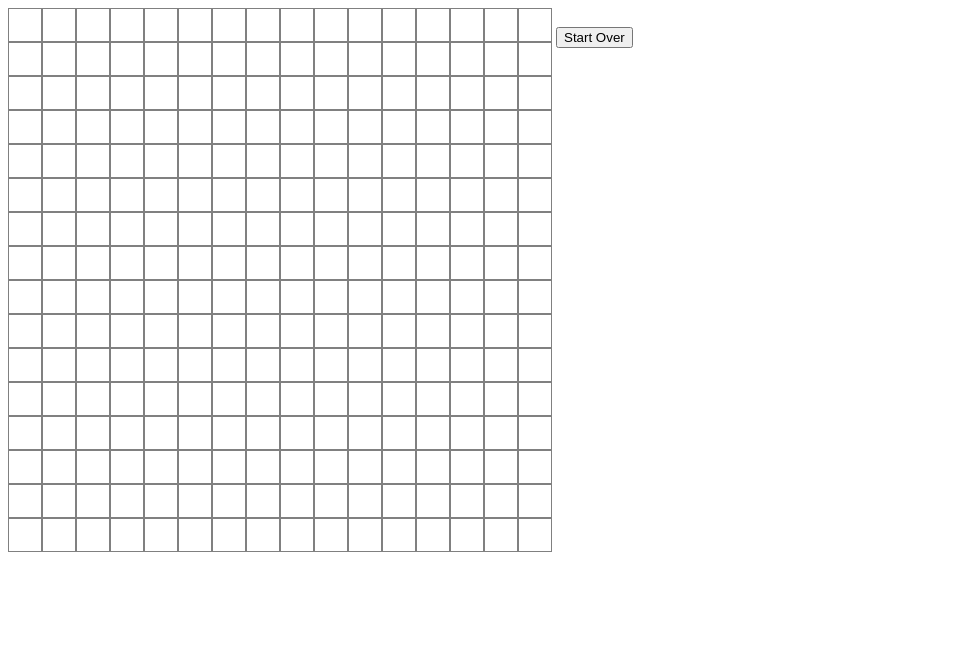
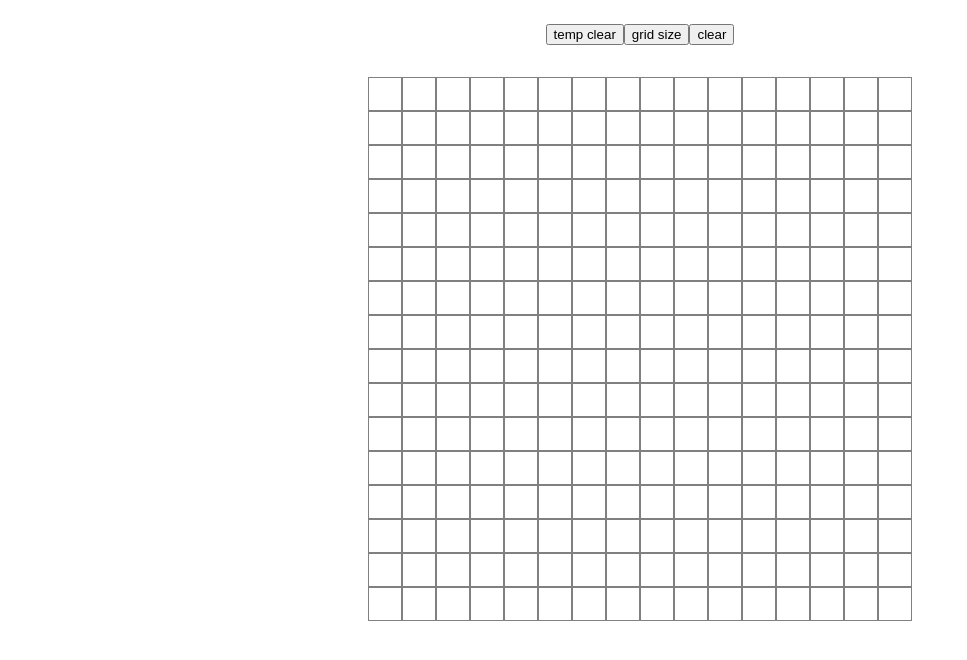
Before and after one commit to LargeSloth/etch-a-sketch, a plain HTML site: page index.html in a window 1280 px wide. Shown: the whole page, without its empty margins (0-967 px from the left). Drawn offline with Linux system fonts and the light colour scheme.

Commit message:
Put div grid in container add buttons for later ux center items in middle of page

```diff
--- a/index.html
+++ b/index.html
@@ -9,7 +9,14 @@
     <script src="script.js" defer></script>
 </head>
 <body>
-    <div id="canvas"></div>
-    <button onClick="window.location.reload()">Start Over</button>
+    <div class="buttons">
+        <button class="reset" onClick="window.location.reload()">temp clear</button>
+        <button class="gridSize">grid size</button>
+        <button class="clear">clear</button>
+    </div>
+
+    <div class="container">
+        <div id="canvas"></div>
+    </div>
 </body>
 </html>
--- a/styles.css
+++ b/styles.css
@@ -4,13 +4,19 @@
     --grid-rows: 1;
 }
 
+.container {
+    display: grid;
+    justify-content: center;
+    align-items: center;
+
+}
+
 #canvas {
     display: inline-grid;
     grid-template-rows: repeat(var(--grid-rows), 1fr);
     grid-template-columns: repeat(var(--grid-cols), 1fr);
-    max-height: 544px;
-    max-width: 544px;
 }
+
 
 .grid-item {
     padding: 1em;
@@ -21,3 +27,10 @@
 .my-color-class {
     background-color: black;
 }
+
+.buttons{
+    display: flex;
+    justify-content: center;
+    padding-top: 1em;
+    padding-bottom: 2em;
+}
```
